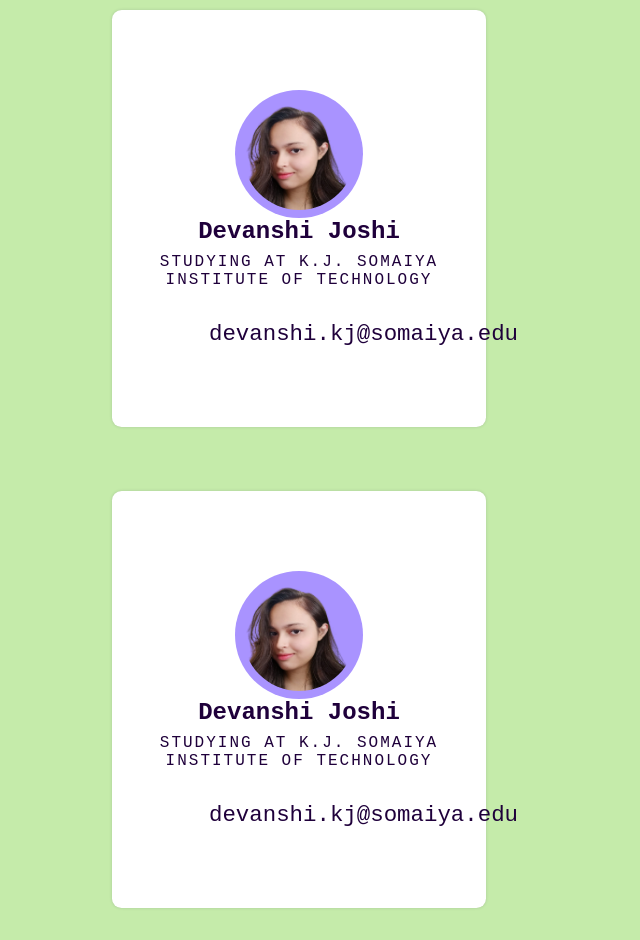
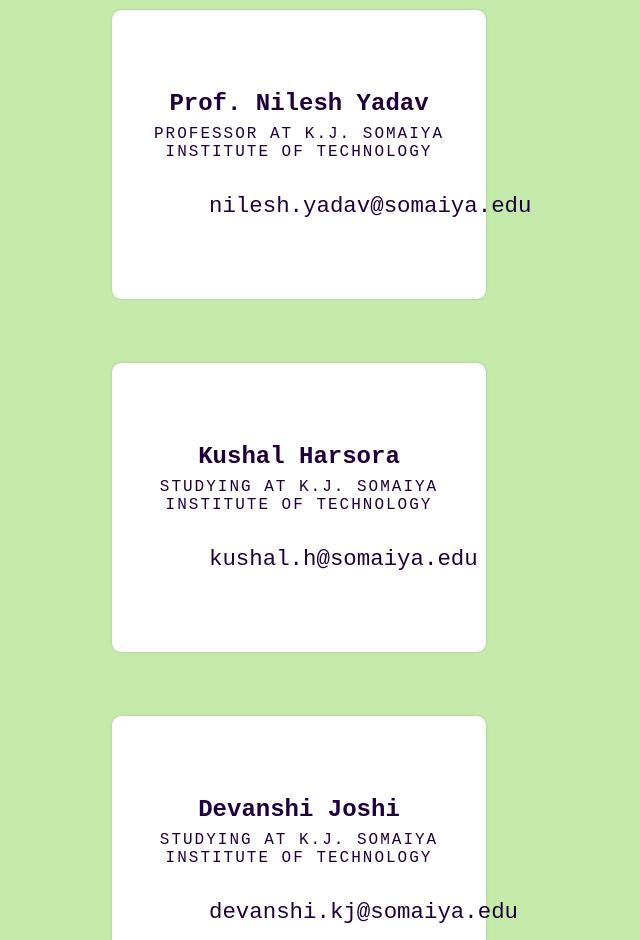
Before and after one commit to KushalHarsora/Placement-Portal, a React (Create React App) app in the folder frontend/placement/: page / in a window 1280 px wide. Shown: the part 1860-2800 px from the top of the page, without its empty margins (341-981 px from the left). Built offline with nearby package versions, Linux system fonts and the light colour scheme; a web font is replaced by a local one.

Commit message:
new changes

```diff
--- a/frontend/placement/src/components/LandingPage/LandingPage.css
+++ b/frontend/placement/src/components/LandingPage/LandingPage.css
@@ -243,20 +243,23 @@
 }
 
 .card a{
+  display: flex;
   text-decoration: none;
   color: inherit;
   font-size: 1.4em ;
   align-items: center;
+  justify-content: center;
 }
 
-.card:hover{
+/* .card:hover{
   background-color: linear-gradient(#6045ea, #8567f7);
   color: #ffffff;
 }
 
 .card:hover .img-container{
   transform: scale(1.15);
-}
+} */
+
 .container4{
   min-height: 100vh;
   width: 100%;
--- a/frontend/placement/src/components/LandingPage/LandingPage.jsx
+++ b/frontend/placement/src/components/LandingPage/LandingPage.jsx
@@ -8,7 +8,7 @@
 const LandingPage = () => {
   const [activeTab, setActiveTab] = useState('Home'); // Manage active tab for navigation
 
-  const navigation = ["home", "login", "register"];
+  const navigation = ["login", "register"];
 
   const navigate = useNavigate();
 
@@ -60,9 +60,41 @@
           <div className='row'>
             <div className='column'>
               <div className='card'>
-                <div className='img-container'>
+                {/* <div className='img-container'>
                   <img className="d" src={d} alt="Devanshi's pic" />
+                </div> */}
+                <h2>Prof. Nilesh Yadav</h2>
+                <p>Professor at K.J. Somaiya Institute of Technology</p>
+                <div className='icons'>
+                  <a href='#'>
+                    nilesh.yadav@somaiya.edu
+                  </a>
                 </div>
+              </div>
+            </div>
+          </div>
+          <div className='row'>
+            <div className='column'>
+              <div className='card'>
+                {/* <div className='img-container'>
+                  <img className="d" src={d} alt="Devanshi's pic" />
+                </div> */}
+                <h2>Kushal Harsora</h2>
+                <p>Studying at K.J. Somaiya Institute of Technology</p>
+                <div className='icons'>
+                  <a href='#'>
+                    kushal.h@somaiya.edu
+                  </a>
+                </div>
+              </div>
+            </div>
+          </div>
+          <div className='row'>
+            <div className='column'>
+              <div className='card'>
+                {/* <div className='img-container'>
+                  <img className="d" src={d} alt="Devanshi's pic" />
+                </div> */}
                 <h2>Devanshi Joshi</h2>
                 <p>Studying at K.J. Somaiya Institute of Technology</p>
                 <div className='icons'>
@@ -76,46 +108,14 @@
           <div className='row'>
             <div className='column'>
               <div className='card'>
-                <div className='img-container'>
+                {/* <div className='img-container'>
                   <img className="d" src={d} alt="Devanshi's pic" />
-                </div>
-                <h2>Devanshi Joshi</h2>
+                </div> */}
+                <h2>Mohd. Umair Ansari</h2>
                 <p>Studying at K.J. Somaiya Institute of Technology</p>
                 <div className='icons'>
                   <a href='#'>
-                    devanshi.kj@somaiya.edu
-                  </a>
-                </div>
-              </div>
-            </div>
-          </div>
-          <div className='row'>
-            <div className='column'>
-              <div className='card'>
-                <div className='img-container'>
-                  <img className="d" src={d} alt="Devanshi's pic" />
-                </div>
-                <h2>Devanshi Joshi</h2>
-                <p>Studying at K.J. Somaiya Institute of Technology</p>
-                <div className='icons'>
-                  <a href='#'>
-                    devanshi.kj@somaiya.edu
-                  </a>
-                </div>
-              </div>
-            </div>
-          </div>
-          <div className='row'>
-            <div className='column'>
-              <div className='card'>
-                <div className='img-container'>
-                  <img className="d" src={d} alt="Devanshi's pic" />
-                </div>
-                <h2>Devanshi Joshi</h2>
-                <p>Studying at K.J. Somaiya Institute of Technology</p>
-                <div className='icons'>
-                  <a href='#'>
-                    devanshi.kj@somaiya.edu
+                    umair.ansari@somaiya.edu
                   </a>
                 </div>
               </div>
--- a/frontend/placement/src/components/Login/Login.jsx
+++ b/frontend/placement/src/components/Login/Login.jsx
@@ -55,7 +55,7 @@
         <>
             <div className='loginMain'>
                 <img src={loginImage} alt="Login" />
-                <form className='loginForm'>
+                <form className='loginForm' onSubmit={handleSubmit}>
 
                     <div className='loginComponentMain'>
 
@@ -69,7 +69,7 @@
                                 <span className='inputSectionLabel'>
                                     Email
                                 </span>
-                                <input type="email" id='email' onChange={(e) => { setData({ email: e.target.value }); }} />
+                                <input required type="email" id='email' onChange={(e) => { setData({ email: e.target.value }); }} />
                                 {emailError && <span className='error'>
                                     {emailError}
                                 </span>}
@@ -86,14 +86,14 @@
                                         </button>
                                     </span>
                                 </div>
-                                <input type="password" id='password' onChange={(e) => { setData({ password: e.target.value }); }} />
+                                <input required type="password" id='password' onChange={(e) => { setData({ password: e.target.value }); }} />
                                 {emailError && <span className='error'>
                                     {emailError}
                                 </span>}
                             </div>
 
                             <div className='loginButton'>
-                                <button onClick={handleSubmit}>
+                                <button type={'submit'}>
                                     Login
                                 </button>
                             </div>
--- a/frontend/placement/src/components/Register/Register.css
+++ b/frontend/placement/src/components/Register/Register.css
@@ -5,6 +5,11 @@
     margin: 0;
     box-sizing: border-box;
     font-family: "Kode Mono", monospace;
+}
+
+.registerForm {
+    height: 100%;
+    width: 80%;
 }
 
 .registerMain {
@@ -23,7 +28,7 @@
 
 .registerForm {
     height: 100%;
-    width: 100%;
+    /* width: 100%; */
 }
 
 .registerComponentMain {
--- a/frontend/placement/src/components/Register/Register.jsx
+++ b/frontend/placement/src/components/Register/Register.jsx
@@ -1,14 +1,22 @@
-import React from 'react';
+import React, { useState } from 'react';
 import { useNavigate } from 'react-router-dom';
 import Swal from 'sweetalert2';
 import './Register.css';
 import registerImage from '../../assets/register.png';
 
+var cred = {
+  email: "",
+  password: ""
+}
+
 const Register = () => {
+
+  const [email, setEmail] = useState("");
+  const [password, setPassword] = useState("");
 
   const navigate = useNavigate();
 
-  const handleSubmit = () => {
+  const handleRegisterSubmit = (e) => {
     // Handle Alert
     Swal.fire({
       position: "top-end",
@@ -18,14 +26,19 @@
       timer: 1200
     });
     // Navigate to Login Page
+    console.log(email);
+    cred.email = email;
+    console.log(password);
+    cred.password = password;
     navigate('/login');
-
+    e.preventDefault();
   }
   return (
     <>
       <div className='registerMain'>
         <img src={registerImage} alt="Login" />
 
+        <form onSubmit={handleRegisterSubmit} className='registerForm'>
           <div className='registerComponentMain'>
 
             <div className='registerComponent'>
@@ -42,25 +55,25 @@
                 <span className='inputSectionLabel'>
                   Name
                 </span>
-              <input type="text" required/>
+                <input type="text" required />
               </div>
 
               <div className='inputSection'>
                 <span className='inputSectionLabel'>
                   Email
                 </span>
-              <input type="email" required/>
+                <input type="email" required onChange={e => setEmail(e.target.value)}/>
               </div>
 
               <div className='inputSection'>
                 <span className='inputSectionLabel'>
                   Password
                 </span>
-              <input type="password" required/>
+                <input type="password" required onChange={e => setPassword(e.target.value)} />
               </div>
 
               <div className='registerButton'>
-              <button onClick={handleSubmit}>
+                <button type={'submit'} >
                   Register
                 </button>
               </div>
@@ -73,12 +86,14 @@
                   Sign in
                 </button>
               </div>
-
             </div>
           </div>
+        </form>
       </div>
     </>
   )
 }
 
+export {cred};
+
 export default Register;
```
Lines whose indentation alone changed are shown as unchanged.
